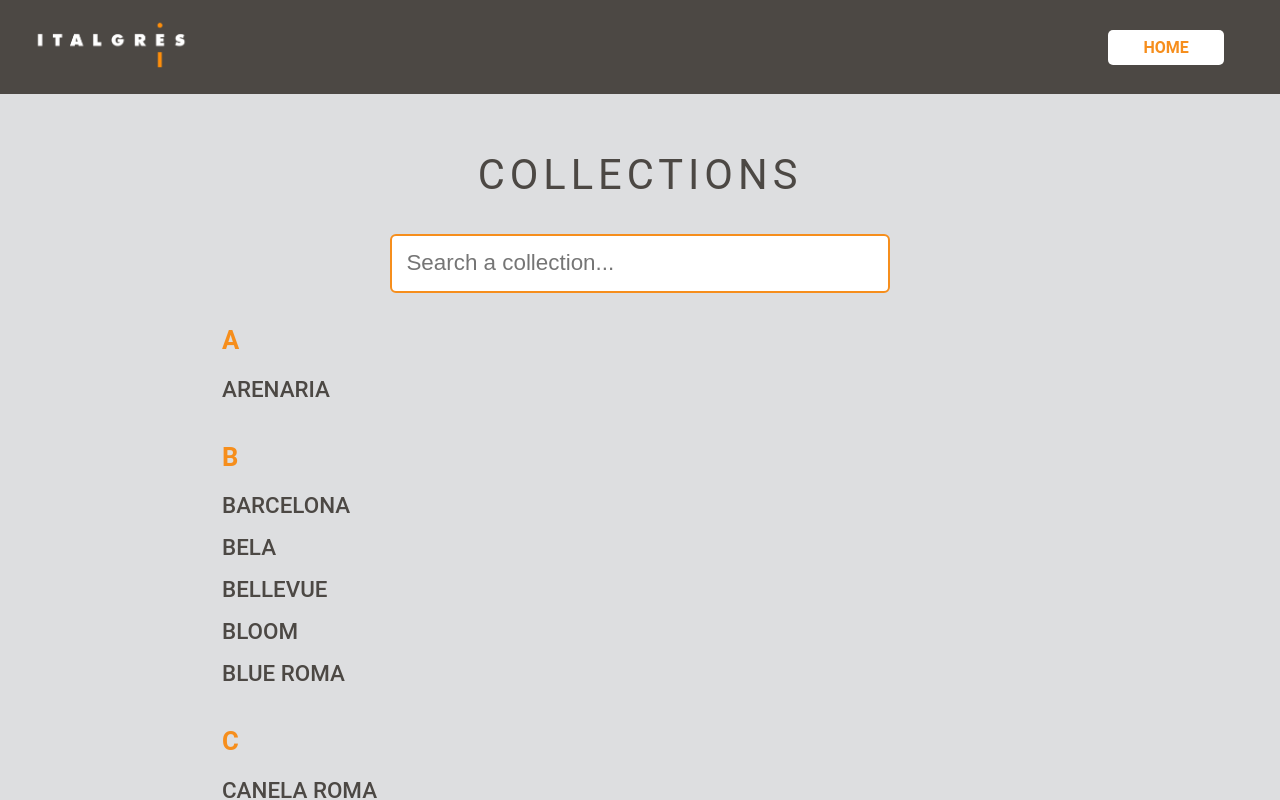
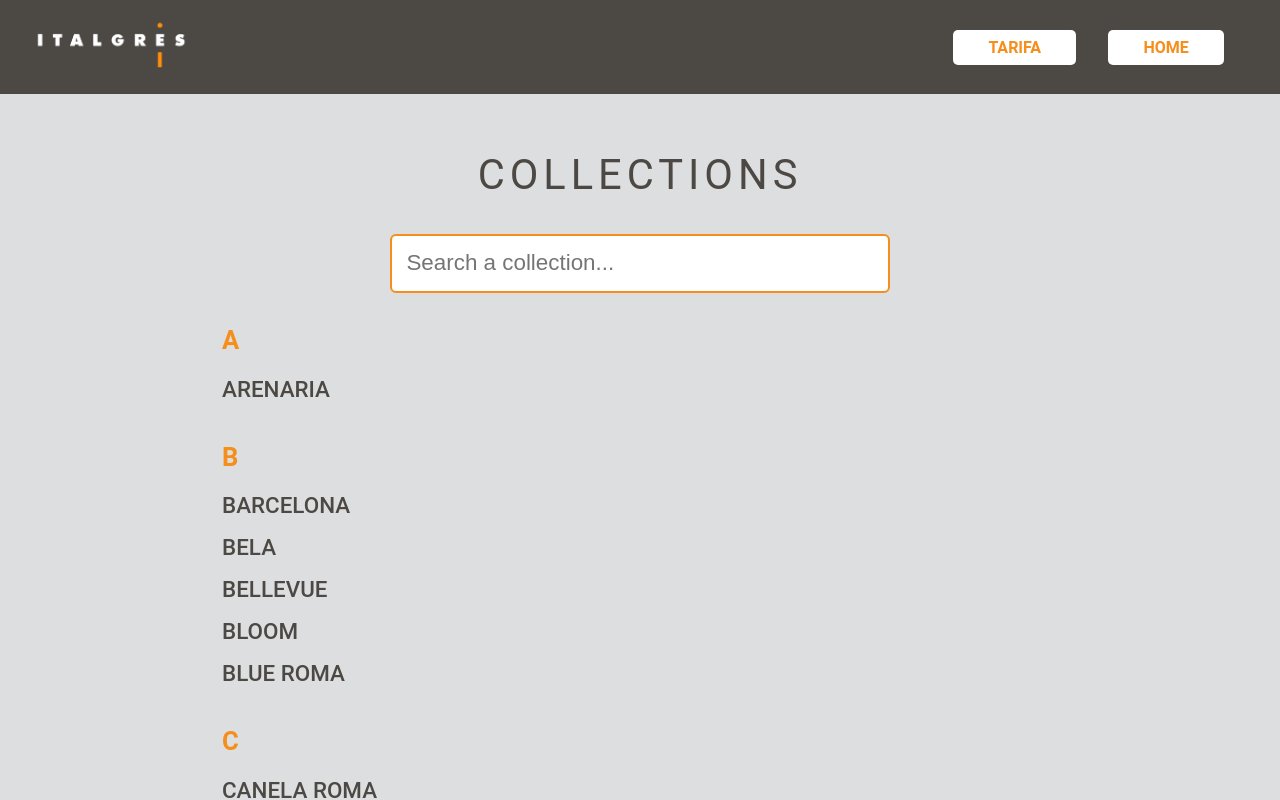
Before and after one commit to annaMontoliu/italgres-buscador-react-vite, a React (Vite) app: page / in a window 1280 px wide. Shown: the top 800 px of the page. Built offline with nearby package versions, Linux system fonts and the light colour scheme.

Commit message:
Añadido botón TARIFA en el header + ventana emergente para visualizar Excel

```diff
--- a/src/components/Header.jsx
+++ b/src/components/Header.jsx
@@ -10,6 +10,26 @@ export function Header({ onGoHome }) {
     }
   }
 
+  function handleTarifaClick(event) {
+    event.preventDefault();
+
+    // URL del archivo de tarifa dentro de tu web (Netlify / localhost)
+    const baseUrl = window.location.origin;
+    const fileUrl = `${baseUrl}/docs/tarifa-italgres.xlsx`;
+
+    // Visor online de Microsoft para mostrar el Excel en el navegador
+    const viewerUrl = `https://view.officeapps.live.com/op/embed.aspx?src=${encodeURIComponent(
+      fileUrl
+    )}`;
+
+    // Abrimos una ventanita nueva (que se puede hacer más grande)
+    window.open(
+      viewerUrl,
+      "tarifaItalgres",
+      "width=900,height=600,resizable=yes,scrollbars=yes"
+    );
+  }
+
   return (
     <header>
       <a href="https://italgres.com/" target="_blank" rel="noopener noreferrer">
@@ -17,6 +37,16 @@ export function Header({ onGoHome }) {
       </a>
 
       <nav>
+        {/* TARIFA a la izquierda */}
+        <a
+          href="/docs/tarifa-italgres.xlsx"
+          onClick={handleTarifaClick}
+          rel="noopener noreferrer"
+        >
+          TARIFA
+        </a>
+
+        {/* HOME como lo tenías */}
         <a href="/index.html" onClick={handleHomeClick}>
           HOME
         </a>
```
Also changed, not shown: 1 other file (tests, documents, lock files or other folders).
